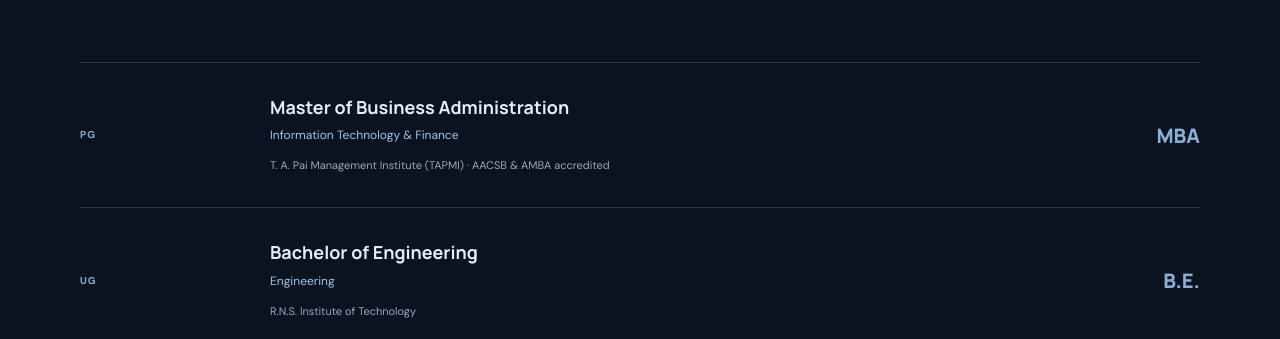
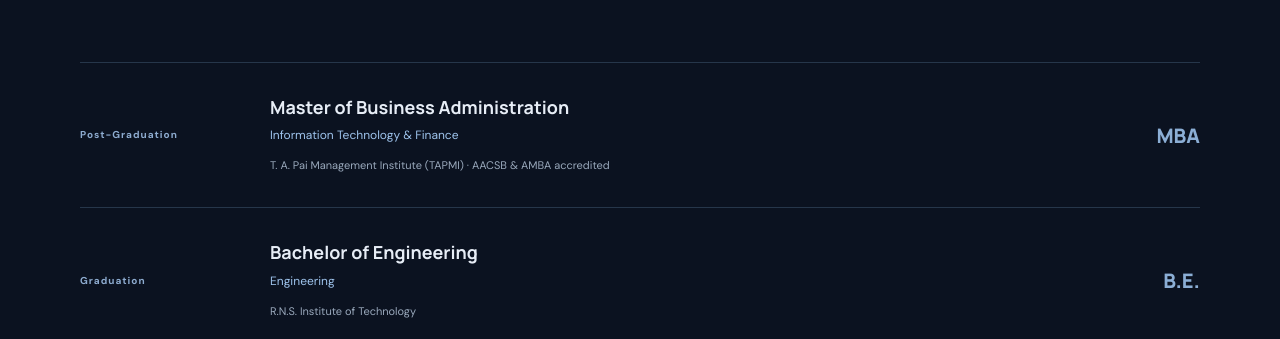
Before and after one commit to venkateshvikramraj/mywebsite, a plain HTML site: page index.html in a window 1280 px wide. Shown: the part 3841-4180 px from the top of the page. Drawn offline with Linux system fonts and the light colour scheme.

Commit message:
Update education section with correct degree labels

```diff
--- a/index.html
+++ b/index.html
@@ -98,8 +98,8 @@
       <div class="section-kicker">04 / EDUCATION</div>
       <div class="section-heading"><h2>Learnings that<br><em>move businesses forward.</em></h2></div>
       <div class="education-list">
-        <article><div class="edu-year">PG</div><div><h3>Master of Business Administration</h3><p>Information Technology &amp; Finance</p><span>T. A. Pai Management Institute (TAPMI) · AACSB &amp; AMBA accredited</span></div><b> MBA</b></article>
-        <article><div class="edu-year">UG</div><div><h3>Bachelor of Engineering</h3><p>Engineering</p><span>R.N.S. Institute of Technology</span></div><b> B.E.</b></article>
+        <article><div class="edu-year">Post-Graduation</div><div><h3>Master of Business Administration</h3><p>Information Technology &amp; Finance</p><span>T. A. Pai Management Institute (TAPMI) · AACSB &amp; AMBA accredited</span></div><b> MBA</b></article>
+        <article><div class="edu-year">Graduation</div><div><h3>Bachelor of Engineering</h3><p>Engineering</p><span>R.N.S. Institute of Technology</span></div><b> B.E.</b></article>
       </div>
     </section>
 
```
